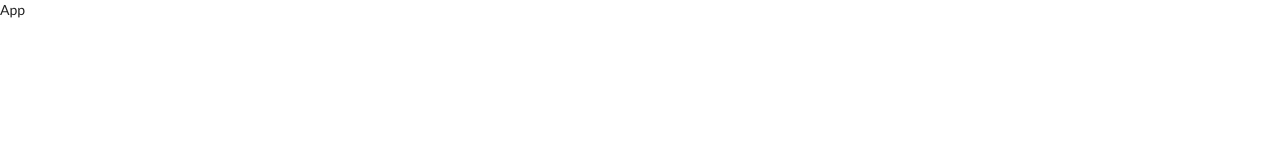
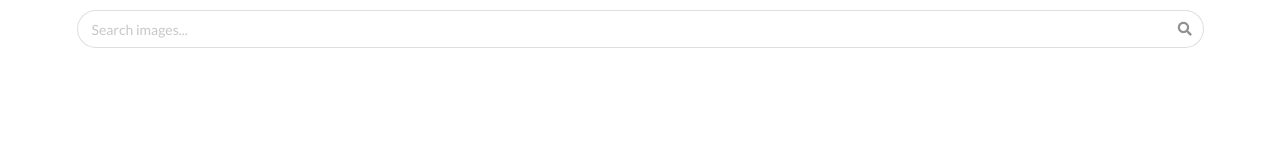
Before and after one commit to DasolPark/Dasol_React_Free_Image_Search_With_Unsplash, a React (Create React App) app: page / in a window 1280 px wide. Shown: the top 160 px of the page. Built offline with nearby package versions, Linux system fonts and the light colour scheme.

Commit message:
Search Bar

```diff
--- a/src/components/App.js
+++ b/src/components/App.js
@@ -1,7 +1,12 @@
 import React from 'react';
+import SearchBar from './SearchBar';
 
 const App = () => {
-  return <div>App</div>;
+  return (
+    <div className="ui container" style={{ marginTop: '10px' }}>
+      <SearchBar />
+    </div>
+  );
 };
 
 export default App;
--- /dev/null
+++ b/src/components/SearchBar.js
@@ -0,0 +1,35 @@
+import React from 'react';
+
+class SearchBar extends React.Component {
+  state = { term: '' };
+
+  onFormSubmit(e) {
+    e.preventDefault();
+
+    console.log(this.state.term);
+  }
+
+  render() {
+    return (
+      <div className="ui fluid category search">
+        <form
+          className="ui icon input"
+          onSubmit={this.onFormSubmit}
+          style={{ width: '100%' }}
+        >
+          <input
+            className="prompt"
+            type="text"
+            placeholder="Search images..."
+            onChange={e => this.setState({ term: e.target.value })}
+            value={this.state.term}
+          />
+          <i className="search icon"></i>
+        </form>
+        <div className="results"></div>
+      </div>
+    );
+  }
+}
+
+export default SearchBar;
```
